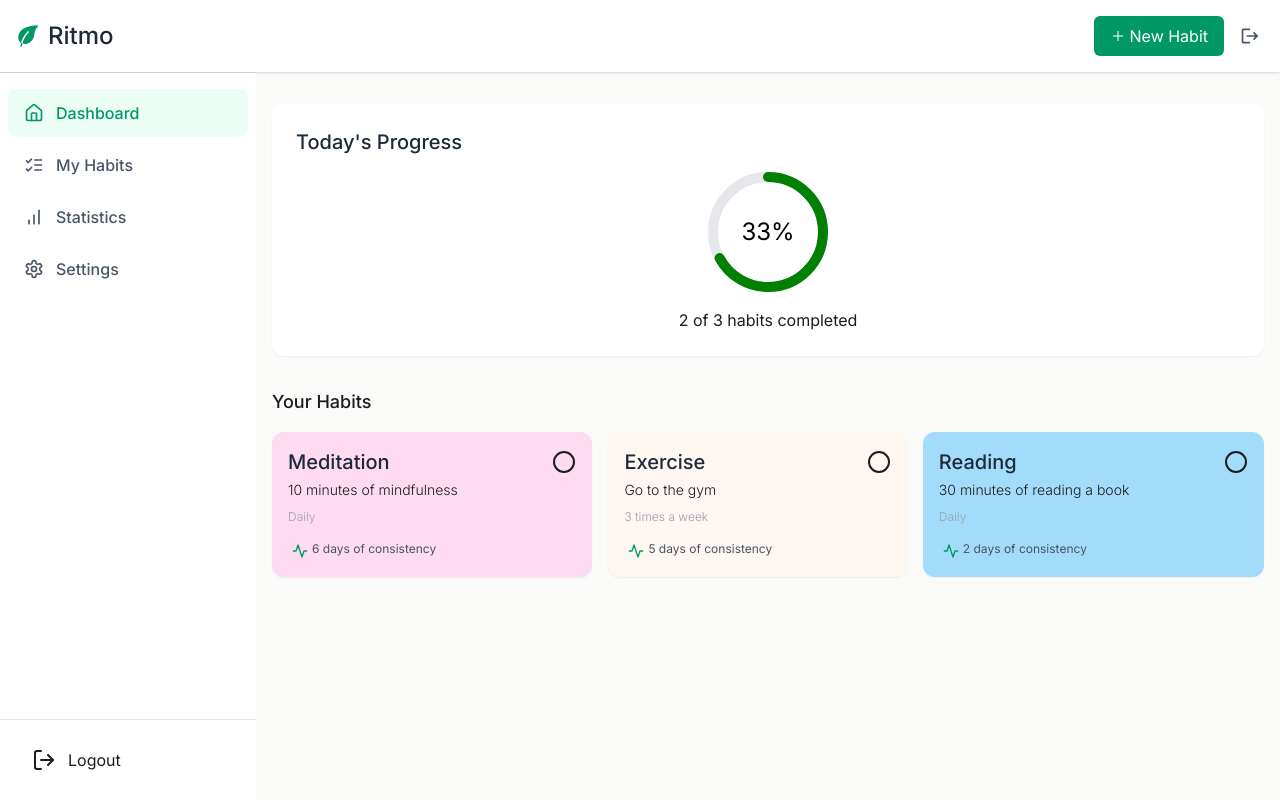
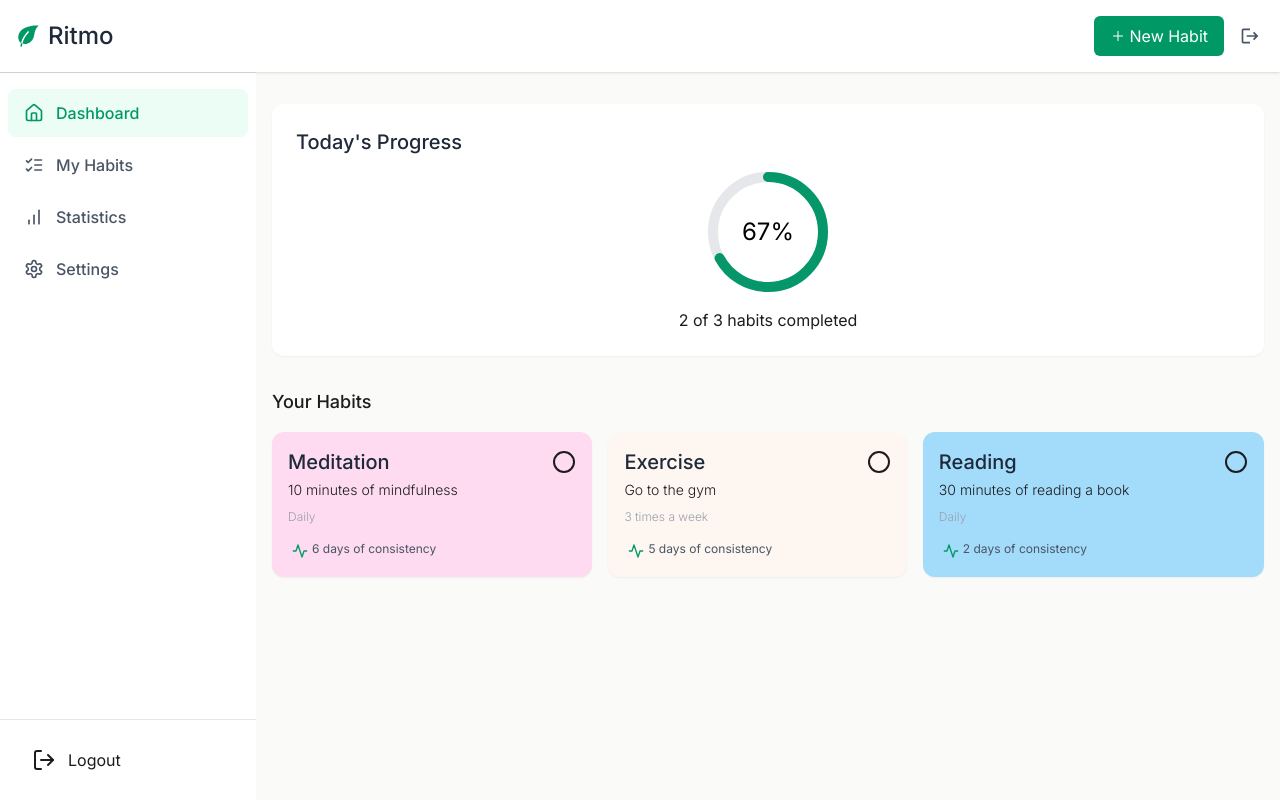
Before and after one commit to Sygris/ritmo, a Next.js app: page /dashboard in a window 1280 px wide. Built offline with nearby package versions, Linux system fonts and the light colour scheme.

Commit message:
Cleaned up ProgressBar component

```diff
--- a/src/app/ui/ProgressBar.tsx
+++ b/src/app/ui/ProgressBar.tsx
@@ -1,3 +1,21 @@
+type ProgressBarCalculatedProps = {
+  normalizedRadius: number,
+  circumference: number;
+  strokeLength: number;
+}
+
+const calculateProgressBar = (
+  radius: number,
+  stroke: number,
+  percentage: number
+) : ProgressBarCalculatedProps => {
+  const normalizedRadius = radius - stroke / 2;
+  const circumference = 2 * Math.PI * normalizedRadius;
+  const strokeLength = (percentage / 100) * circumference;
+
+  return { normalizedRadius, circumference, strokeLength };
+};
+
 type ProgressBarProps = {
   radius: number,
   stroke: number,
@@ -5,20 +23,34 @@ type ProgressBarProps = {
 }
 
 export default function ProgressBar({ radius, stroke, percentage }: ProgressBarProps) {
-  const circumference = 2 * Math.PI * (radius - stroke / 2);
-  const strokeLength = (percentage / 100) * circumference;
+  const {normalizedRadius, circumference, strokeLength} = calculateProgressBar(radius, stroke, percentage);
 
   return (
     <svg width={120} height={120} viewBox="0 0 120 120">
-      <circle cx="50%" cy="50%" r={radius - stroke / 2} fill="transparent" stroke="#e5e7eb" strokeWidth={stroke} />
+      {/* Background Circle */}
       <circle
-        cx="50%" cy="50%" r={radius - stroke / 2}
-        fill="transparent" stroke="green" strokeWidth={stroke}
+        cx="50%"
+        cy="50%"
+        r={normalizedRadius}
+        fill="transparent"
+        stroke="#e5e7eb"
+        strokeWidth={stroke}
+      />
+      {/* Filled Circle */}
+      <circle
+        cx="50%"
+        cy="50%"
+        r={normalizedRadius}
+        fill="transparent"
+        stroke="#059669"
+        strokeWidth={stroke}
         strokeDasharray={`${strokeLength}, ${circumference}`}
         strokeLinecap="round"
         transform="rotate(-90, 60, 60)"
       />
-      <text x="50%" y="57%" textAnchor="middle" fontSize={24}>33%</text>
+      <text x="50%" y="57%" textAnchor="middle" fontSize={24}>
+        {`${percentage}`}%
+      </text>
     </svg>
   )
 }
```
